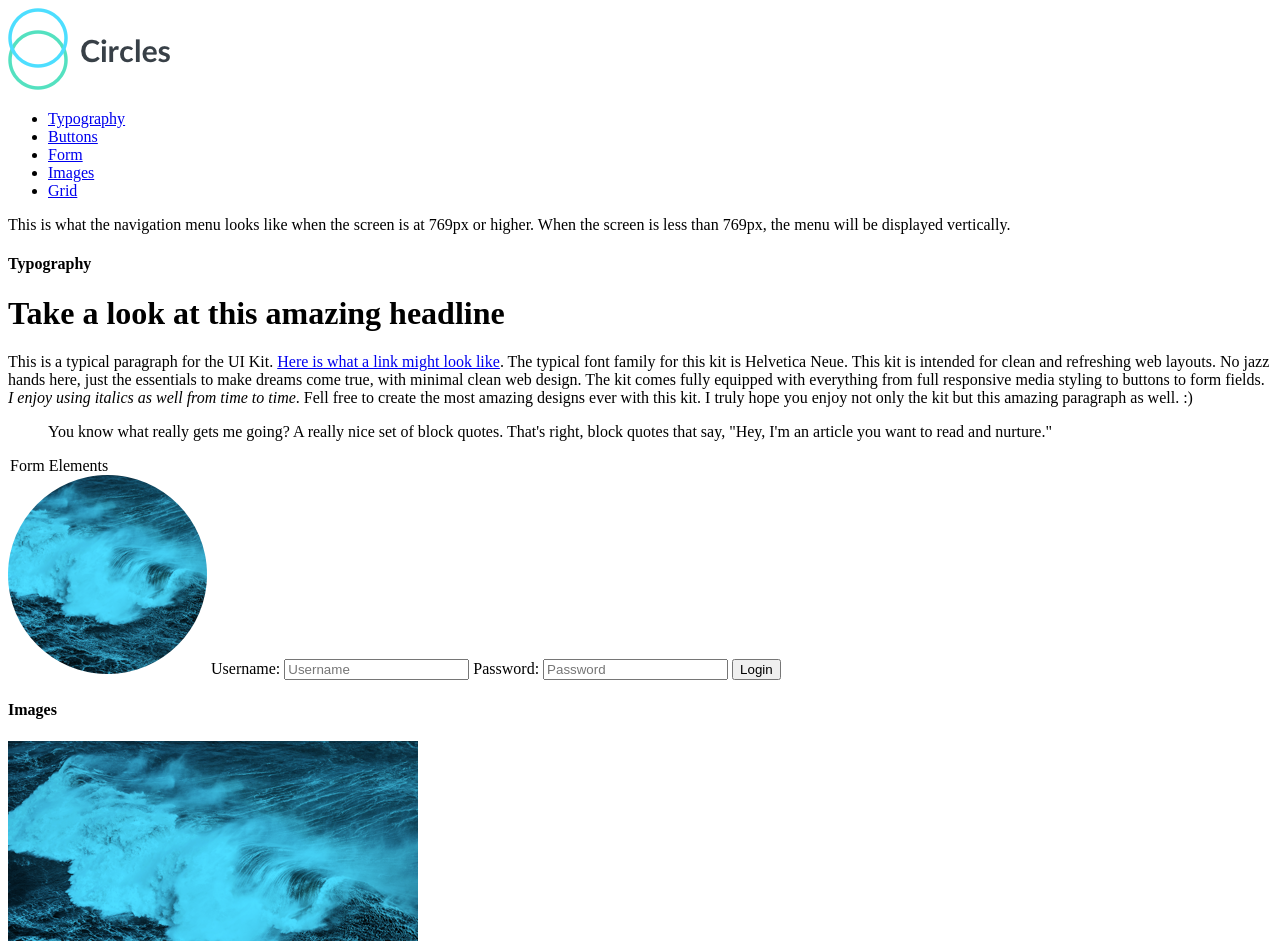
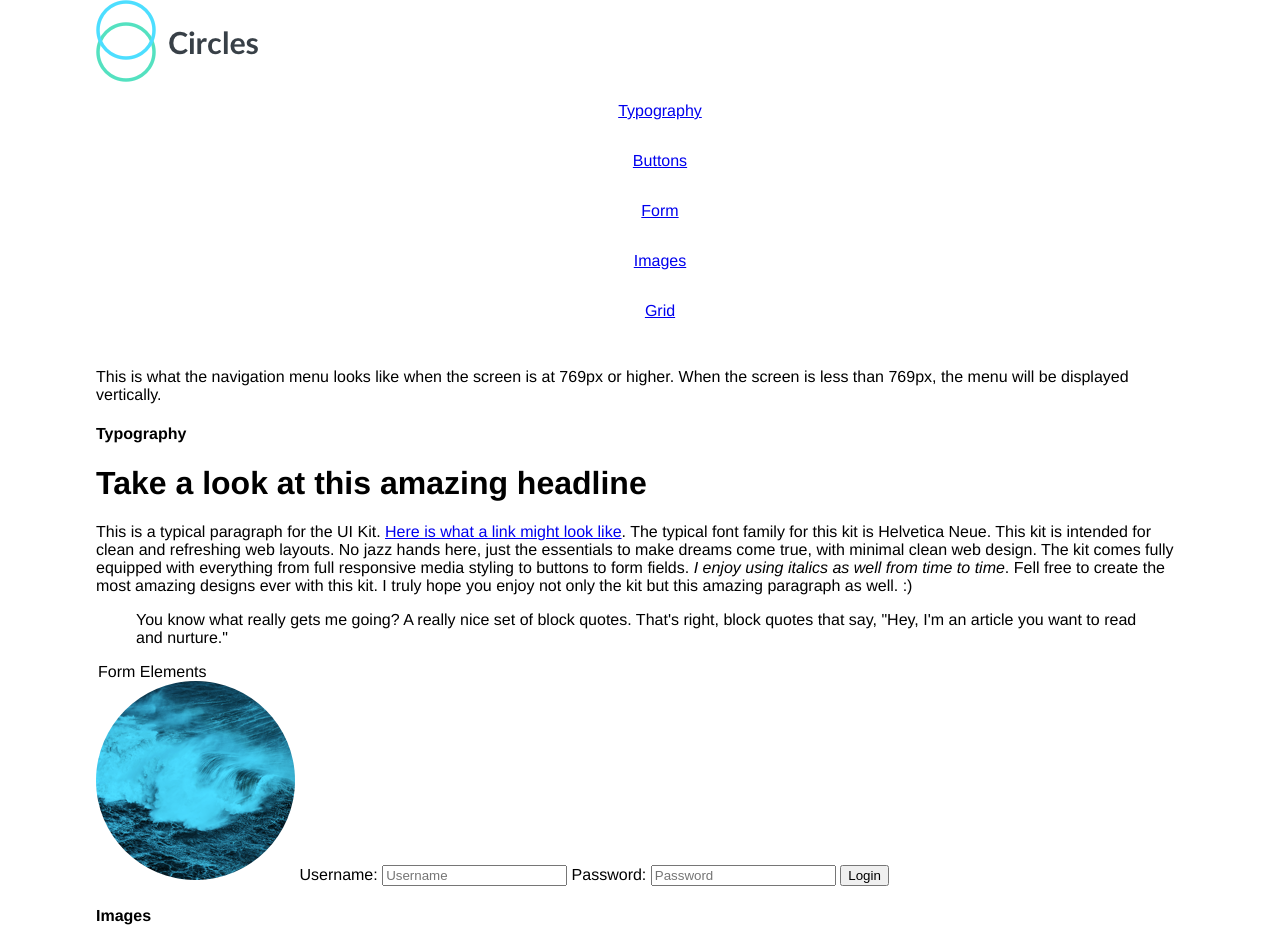
Before and after one commit to meacoding/techdegree-project-4, a plain HTML site: page index.html in a window 1280 px wide. Shown: the top 941 px of the page. Drawn offline with Linux system fonts and the light colour scheme.

Commit message:
Centered nav

```diff
--- /dev/null
+++ b/scss/_base.scss
@@ -0,0 +1,30 @@
+//=================================
+//  Base
+//=================================
+
+:root {
+    font-family: 'Helvetica Neue', sans-serif;
+}
+
+.container {
+    width: 85%;
+    margin: 0 auto;
+}
+
+.grid__row {
+    box-sizing: border-box;
+    width: 100%;
+}
+
+// nav
+.nav {
+    .nav__item {
+        padding: 0;
+        list-style: none;
+        display: flex;
+        justify-content: center;
+        height: 50px;
+        width: 100%;
+    }
+
+}
--- a/scss/styles.scss
+++ b/scss/styles.scss
@@ -2,4 +2,5 @@
 //  Partial Imports
 //=================================
 
-@import 'variables';
+@import 'variables',
+        'base';
```
Also changed, not shown: css/styles.css, 1 other file.
